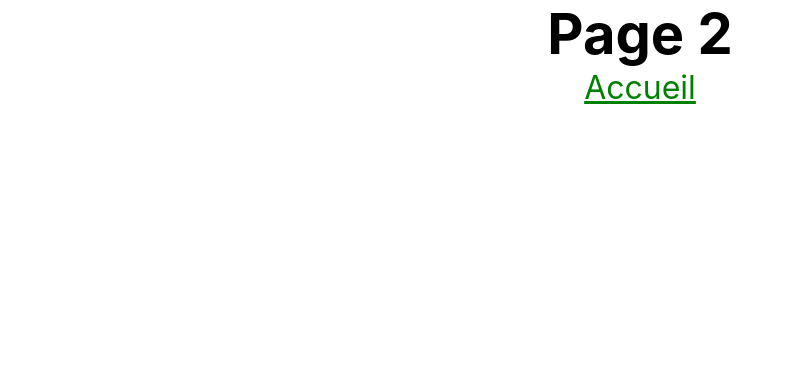
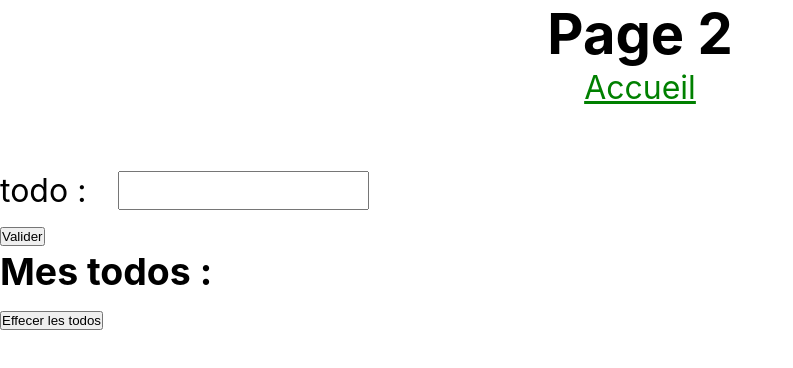
Before and after one commit to PierreRogier/IMIE-React, a React (Create React App) app: page /page2 in a window 1280 px wide. Shown: the top 368 px of the page, without its empty margins (0-793 px from the left). Built offline with nearby package versions, Linux system fonts and the light colour scheme.

Commit message:
Routing v2

```diff
--- a/src/Examples/Le Routing/Page2.js
+++ b/src/Examples/Le Routing/Page2.js
@@ -1,5 +1,6 @@
 import React from "react";
 import { Link } from "react-router-dom";
+import { FormulairesExample1 } from "../index";
 
 const Page2 = () => {
 	return (
@@ -8,6 +9,9 @@ const Page2 = () => {
 			<nav>
 				<Link to="/">Accueil</Link>
 			</nav>
+			<div className="main">
+				<FormulairesExample1 />
+			</div>
 		</div>
 	);
 };
```
